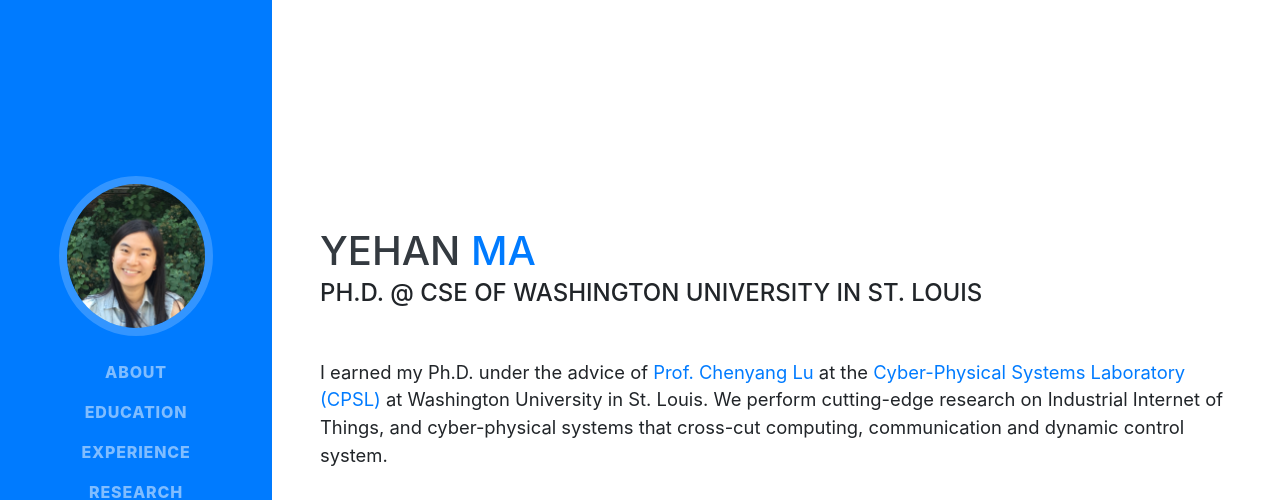
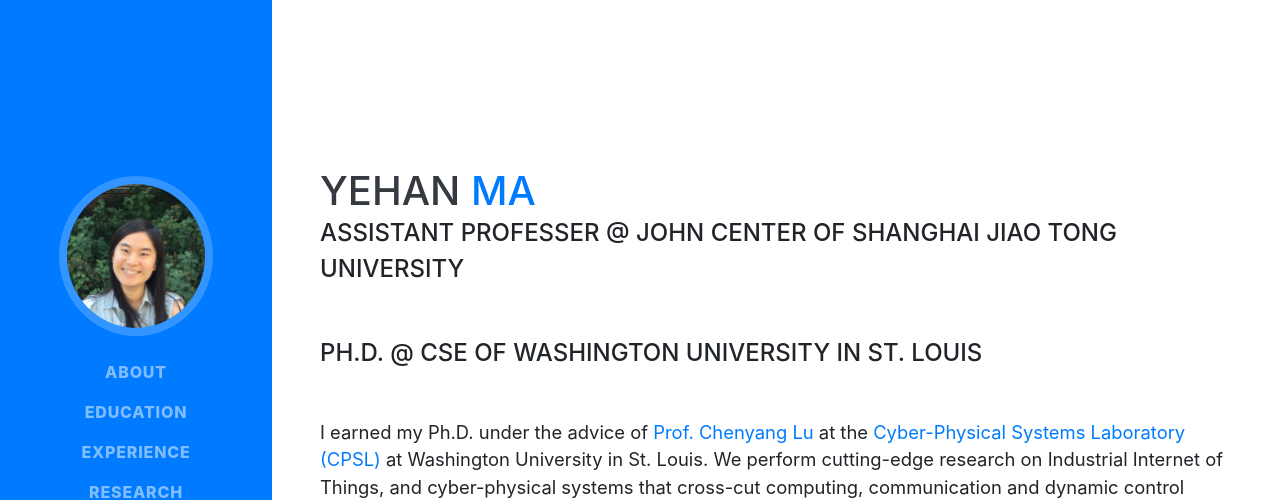
Before and after one commit to yehanCPSL/yehanCPSL.github.io, a website with bundled scripts: page index.html in a window 1280 px wide. Shown: the top 500 px of the page. Built offline with nearby package versions, Linux system fonts and the light colour scheme; a web font is replaced by a local one.

Commit message:
Update index.html

```diff
--- a/index.html
+++ b/index.html
@@ -69,6 +69,8 @@
         <h1 class="mb-0">Yehan
           <span class="text-primary">Ma</span>
         </h1>
+	<div class="subheading mb-5">Assistant Professer @ John Center of Shanghai Jiao Tong University<br>
+        </div>
         <div class="subheading mb-5">Ph.D. @ CSE of Washington University in St. Louis<br>
         </div>
 
```
